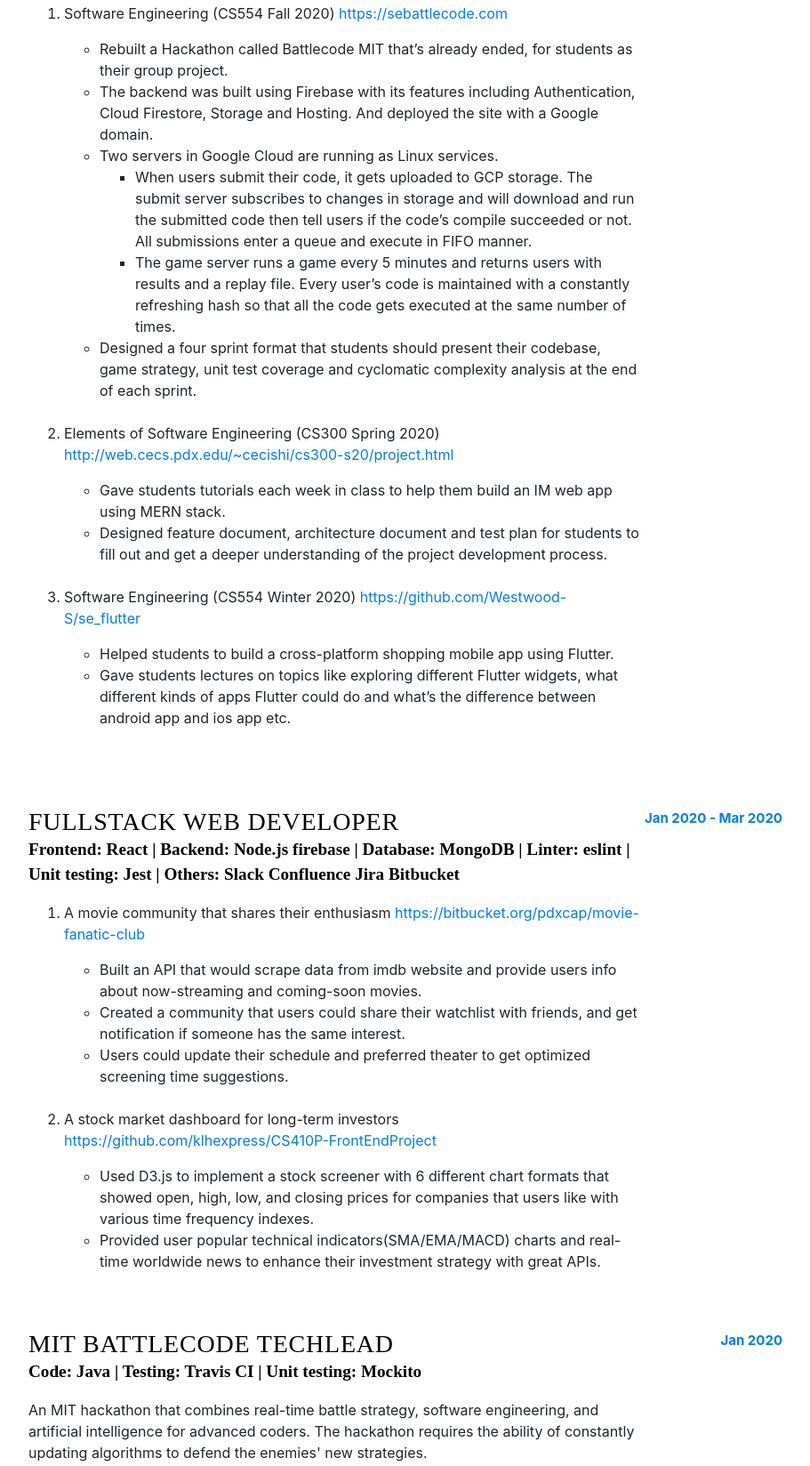
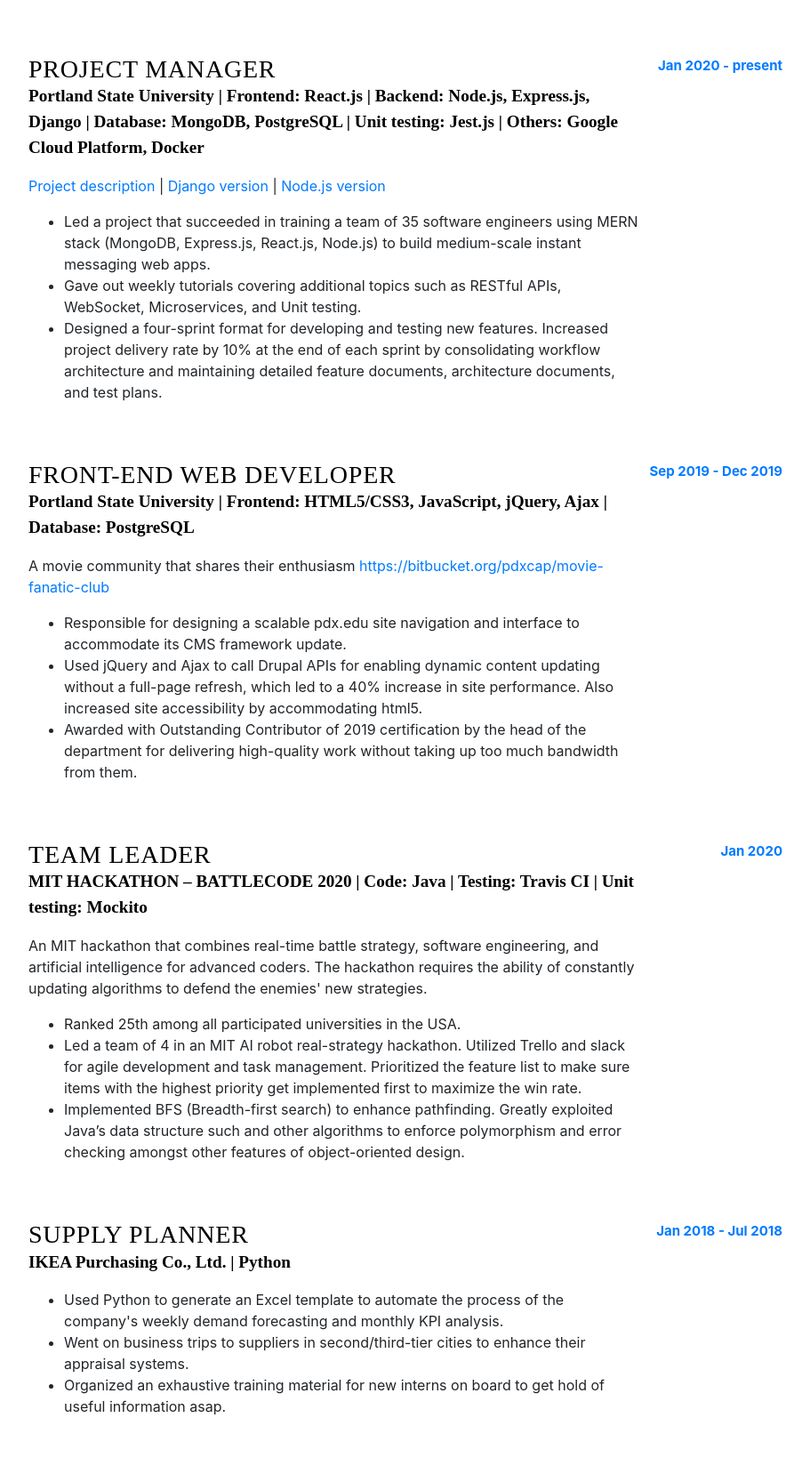
Before and after one commit to Westwood-S/resume, a website with bundled scripts: page index.html in a window 1280 px wide. Shown: the part 1313-2961 px from the top of the page at 89% size, without its empty margins (320-1231 px from the left). Built offline with nearby package versions, Linux system fonts and the light colour scheme.

Commit message:
Update index.html

```diff
--- a/index.html
+++ b/index.html
@@ -78,11 +78,13 @@
 
             <div class="resume-item d-flex flex-column flex-md-row justify-content-between mb-5">
               <div class="resume-content">
-                <h3 class="mb-0">IOS Developer</h3>
-                <div class="subheading mb-3">Emily Cadiz Music Studio | Swift, Adobe Xd</div>
+                <h3 class="mb-0">Full-stack Web Developer</h3>
+                <div class="subheading mb-3">PORTLAND STATE UNIVERSITY | Frontend: React.js | Backend: Firebase, Django | Database: DynamoDB </div>
+                <p><a target="_blank" href="https://sebattlecode.com">https://sebattlecode.com</a></p>
                 <ul>
-                  <li>Hired by a music studio to build an ipad exclusively app for children with disabilities to learn nursery rhymes and explore their possibilities.</li>
-                  <li>Worked with a team from PicsArt to design the app with Adobe Xd storyboard and translate them to Swift code.</li>
+                  <li>Built an MIT hackathon AI game server for CS department teaching purpose, which was monitored by Elasticsearch and Kibana dashboard with no unintended outage and 99.99% availability rate.</li>
+                  <li>Engineered proprietary algorithm for a Round-Robin gaming schedule. Pipelined the publish-subscribe system of asynchronous messaging between producer and consumer microservices.</li>
+                  <li>Set up Implemented Chef AWS Cookbooks to automate the toil of daily checking service log. Saved 55% time in the coming three months.</li>
                 </ul>
               </div>
               <div class="resume-date text-md-right">
@@ -92,38 +94,18 @@
 
             <div class="resume-item d-flex flex-column flex-md-row justify-content-between mb-5">
               <div class="resume-content">
-                <h3 class="mb-0">Teaching Assistant</h3>
-                <div class="subheading mb-3">Portland State University | Frontend: React | Backend: Firebase, Node.js, Django | Database: MongoDB, PostgreSQL | Others: Google Cloud Platform, Docker</div>
-                <ol>
-                  <li>
-                    <p>Software Engineering (CS554 Fall 2020)  <a href="https://sebattlecode.com">https://sebattlecode.com</a></p>
+                <h3 class="mb-0">Project manager</h3>
+                <div class="subheading mb-3">Portland State University | Frontend: React.js | Backend: Node.js, Express.js, Django | Database: MongoDB, PostgreSQL | Unit testing: Jest.js | Others: Google Cloud Platform, Docker</div>
+
+
+                    <p><a target="_blank" href="http://web.cecs.pdx.edu/~cecishi/cs300-s20/project.html">Project description</a> | <a target="_blank" href="https://github.com/Westwood-S/se_elem_IM_django">Django version</a> | <a target="_blank" href="https://github.com/Westwood-S/se_elem_IM_node_react">Node.js version</a></p>
                     <ul>
-                      <li>Rebuilt a Hackathon called Battlecode MIT that’s already ended, for students as their group project.</li>
-                      <li>The backend was built using Firebase with its features including Authentication, Cloud Firestore, Storage and Hosting. And deployed the site with a Google domain.</li>
-                      <li>Two servers in Google Cloud are running as Linux services.
-                        <ul>
-                            <li>When users submit their code, it gets uploaded to GCP storage. The submit server subscribes to changes in storage and will download and run the submitted code then tell users if the code’s compile succeeded or not. All submissions enter a queue and execute in FIFO manner.</li>
-                            <li>The game server runs a game every 5 minutes and returns users with results and a replay file. Every user’s code is maintained with a constantly refreshing hash so that all the code gets executed at the same number of times.</li>
-                        </ul>
+                      <li>Led a project that succeeded in training a team of 35 software engineers using MERN stack (MongoDB, Express.js, React.js, Node.js) to build medium-scale instant messaging web apps.</li>
+                      <li>Gave out weekly tutorials covering additional topics such as RESTful APIs, WebSocket, Microservices, and Unit testing.</li>
+                      <li>Designed a four-sprint format for developing and testing new features. Increased project delivery rate by 10% at the end
+of each sprint by consolidating workflow architecture and maintaining detailed feature documents, architecture documents, and test plans.
                       </li>
-                      <li>Designed a four sprint format that students should present their codebase, game strategy, unit test coverage and cyclomatic complexity analysis at the end of each sprint.</li>
                     </ul>
-                  </li><br>
-                  <li>
-                    <p>Elements of Software Engineering (CS300 Spring 2020)  <a href="http://web.cecs.pdx.edu/~cecishi/cs300-s20/project.html">http://web.cecs.pdx.edu/~cecishi/cs300-s20/project.html</a></p>
-                    <ul>
-                      <li>Gave students tutorials each week in class to help them build an IM web app using MERN stack.</li>
-                      <li>Designed feature document, architecture document and test plan for students to fill out and get a deeper understanding of the project development process.</li>
-                    </ul>
-                  </li><br>
-                  <li>
-                    <p>Software Engineering (CS554 Winter 2020)  <a href="https://github.com/Westwood-S/se_flutter">https://github.com/Westwood-S/se_flutter</a></p>
-                    <ul>
-                      <li>Helped students to build a cross-platform shopping mobile app using Flutter.</li>
-                      <li>Gave students lectures on topics like exploring different Flutter widgets, what different kinds of apps Flutter could do and what’s the difference between android app and ios app etc.</li>
-                    </ul>
-                  </li><br>
-                </ol>
               </div>
               <div class="resume-date text-md-right">
                 <span class="text-primary">Jan 2020 - present</span>
@@ -132,54 +114,41 @@
 
             <div class="resume-item d-flex flex-column flex-md-row justify-content-between mb-5">
               <div class="resume-content">
-                <h3 class="mb-0">Fullstack Web Developer</h3>
-                <div class="subheading mb-3">Frontend: React | Backend: Node.js firebase | Database: MongoDB | Linter: eslint | Unit testing: Jest | Others: Slack Confluence Jira Bitbucket</div>
-                <ol>
-                  <li>
+                <h3 class="mb-0">Front-end Web Developer</h3>
+                <div class="subheading mb-3">Portland State University | Frontend: HTML5/CSS3, JavaScript, jQuery, Ajax | Database: PostgreSQL </div>
+
                     <p>A movie community that shares their enthusiasm  <a href="https://bitbucket.org/pdxcap/movie-fanatic-club">https://bitbucket.org/pdxcap/movie-fanatic-club</a></p>
                     <ul>
-                      <li>Built an API that would scrape data from imdb website and provide users info about now-streaming and coming-soon movies.</li>
-                      <li>Created a community that users could share their watchlist with friends, and get notification if someone has the same interest.</li>
-                      <li>Users could update their schedule and preferred theater to get optimized screening time suggestions.</li>
+                      <li>Responsible for designing a scalable pdx.edu site navigation and interface to accommodate its CMS framework update.</li>
+                      <li>Used jQuery and Ajax to call Drupal APIs for enabling dynamic content updating without a full-page refresh, which led to a
+40% increase in site performance. Also increased site accessibility by accommodating html5.</li>
+                      <li>Awarded with Outstanding Contributor of 2019 certification by the head of the department for delivering high-quality
+work without taking up too much bandwidth from them.
+</li>
                     </ul>
-                  </li><br>
-                  <li>
-                    <p>A stock market dashboard for long-term investors  <a href="https://github.com/klhexpress/CS410P-FrontEndProject">https://github.com/klhexpress/CS410P-FrontEndProject</a></p>
-                    <ul>
-                      <li>Used D3.js to implement a stock screener with 6 different chart formats that showed open, high, low, and closing prices for companies that users like with various time frequency indexes.</li>
-                      <li>Provided user popular technical indicators(SMA/EMA/MACD) charts and real-time worldwide news to enhance their investment strategy with great APIs.</li>
-                    </ul>
-                  </li>
-                </ol>
+
               </div>
               <div class="resume-date text-md-right">
-                <span class="text-primary">Jan 2020 - Mar 2020</span>
+                <span class="text-primary">Sep 2019 - Dec 2019</span>
               </div>
             </div>
 
             <div class="resume-item d-flex flex-column flex-md-row justify-content-between mb-5">
               <div class="resume-content">
-                <h3 class="mb-0">MIT Battlecode Techlead</h3>
-                <div class="subheading mb-3">Code: Java | Testing: Travis CI | Unit testing: Mockito</div>
+                <h3 class="mb-0">Team Leader</h3>
+                <div class="subheading mb-3">MIT HACKATHON – BATTLECODE 2020 | Code: Java | Testing: Travis CI | Unit testing: Mockito</div>
                 <p>An MIT hackathon that combines real-time battle strategy, software engineering, and artificial intelligence for advanced coders. The hackathon requires the ability of constantly updating algorithms to defend the enemies' new strategies.</p>
                 <ul>
-                  <li>Led a team of 4. Used slack, trello and github to create an agile environment in working.</li>
-                  <li>Ranked 25th in the US. Was responsible for deciding what new strategy should be implemented in each sprint, assigning the right amount of tasks to every member, having a reasonable expectation and encouraging members by working harder than anyone else.</li>
+                  <li>Ranked 25th among all participated universities in the USA.</li>
+                  <li>Led a team of 4 in an MIT AI robot real-strategy hackathon. Utilized Trello and slack for agile development and task
+management. Prioritized the feature list to make sure items with the highest priority get implemented first to maximize
+the win rate.</li>
+                    <li>Implemented BFS (Breadth-first search) to enhance pathfinding. Greatly exploited Java’s data structure such and other
+ algorithms to enforce polymorphism and error checking amongst other features of object-oriented design.</li>
                 </ul>
               </div>
               <div class="resume-date text-md-right">
                 <span class="text-primary">Jan 2020</span>
-              </div>
-            </div>
-
-            <div class="resume-item d-flex flex-column flex-md-row justify-content-between mb-5">
-              <div class="resume-content">
-                <h3 class="mb-0">Frontend Web Developer</h3>
-                <div class="subheading mb-3">Portland State University | JavaScript, HTML/CSS</div>
-                <p>The pdx.edu was going through a major transition to a whole new framework-Drupal 8. This job included daily troubleshooting, transferring all the old content to the new template and redesigning the frontend if necessary.</p>
-              </div>
-              <div class="resume-date text-md-right">
-                <span class="text-primary">Sep 2019 - Mar 2020</span>
               </div>
             </div>
 
```
